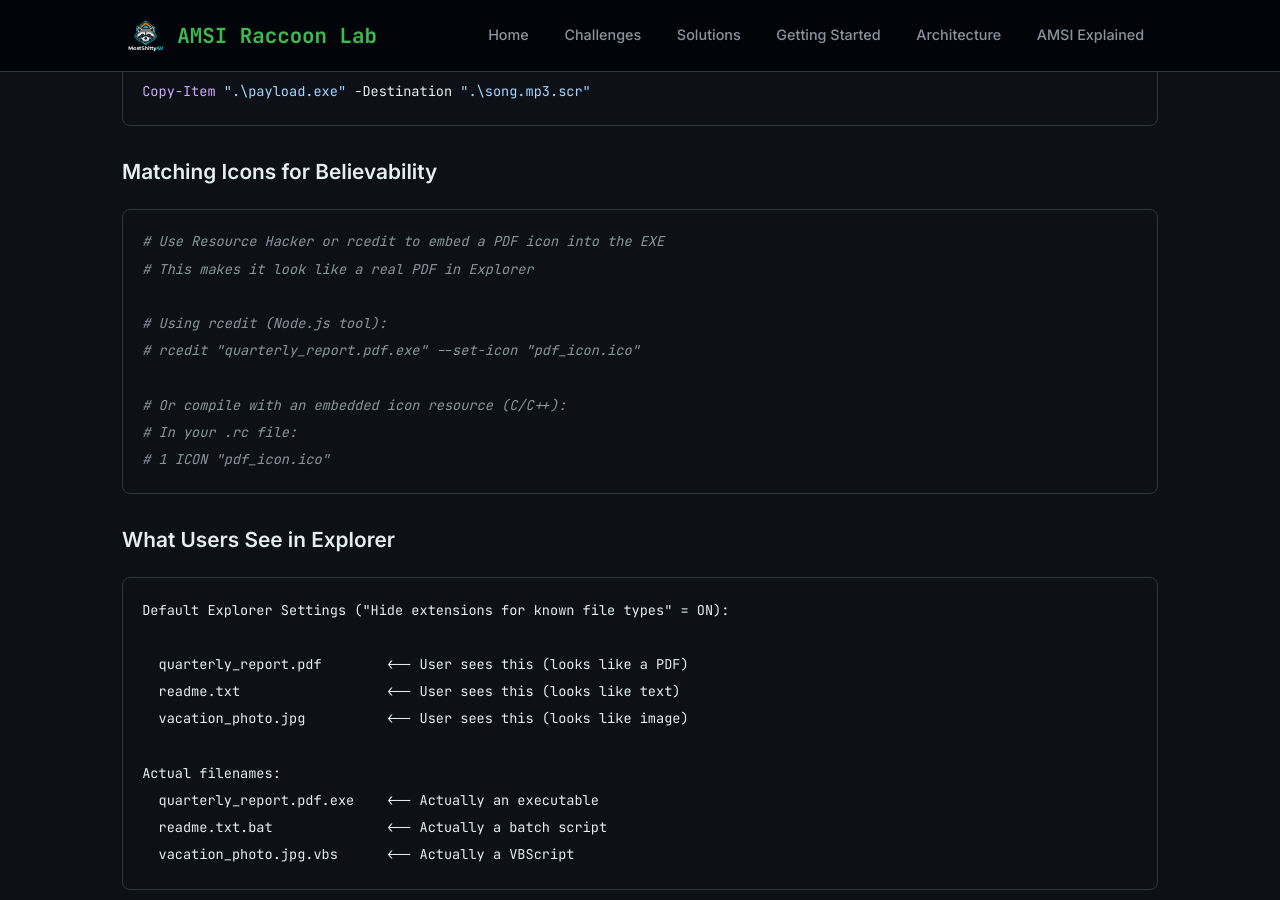
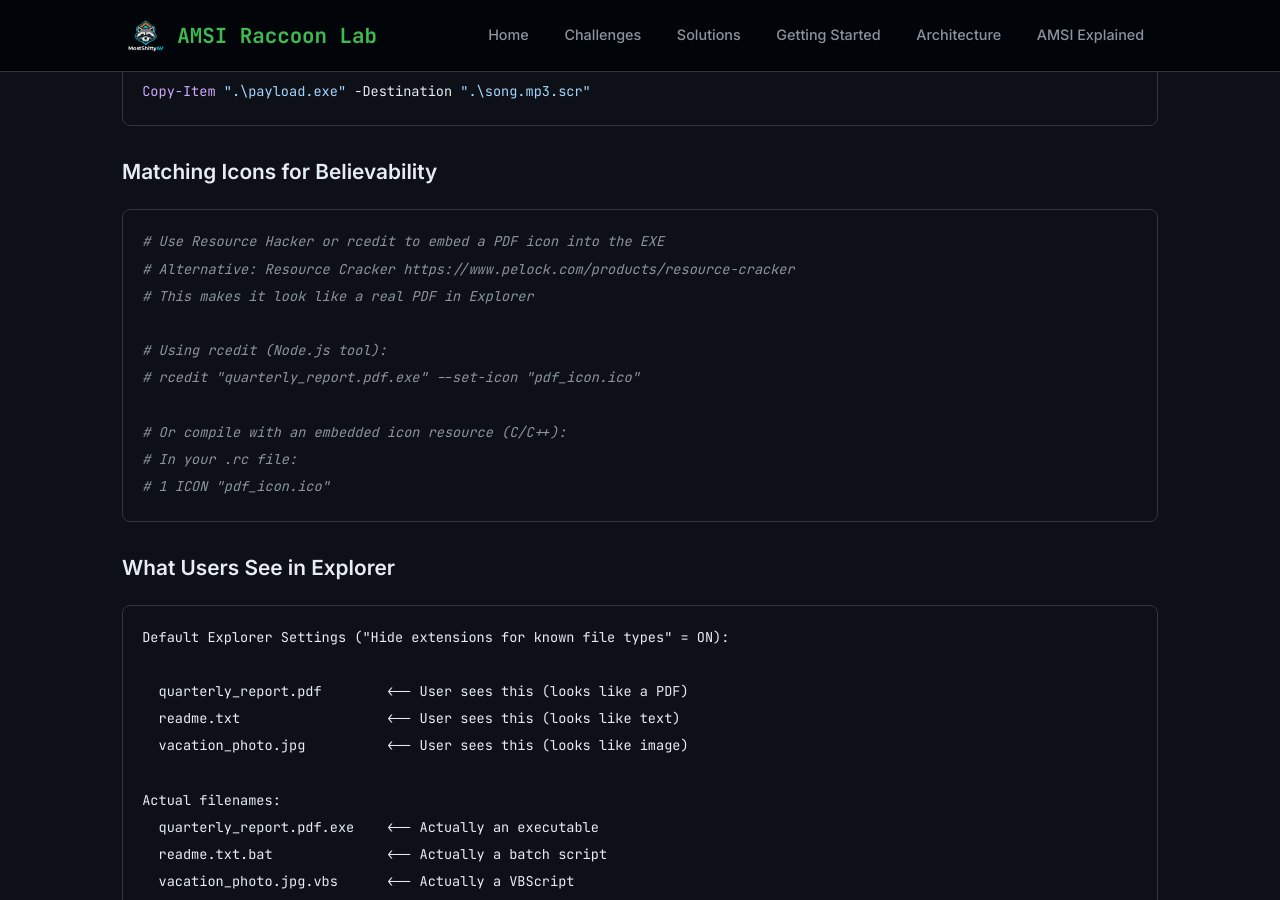
Before and after one commit to BenjiTrapp/MostShittyAV, a Jekyll site: the page built from solutions/24-double-extension.md, in a window 1280 px wide and 900 px high, scrolled down 1238 px. Built offline with Jekyll 4.4.1, drawn with Linux system fonts in a browser that asks for light colours.

Commit message:
List Resource Cracker as an optional alternative in BenjiTrapp/MostShittyAV

````diff
--- a/solutions/24-double-extension.md
+++ b/solutions/24-double-extension.md
@@ -49,6 +49,7 @@ Copy-Item ".\payload.exe" -Destination ".\song.mp3.scr"
 
 ```powershell
 # Use Resource Hacker or rcedit to embed a PDF icon into the EXE
+# Alternative: Resource Cracker https://www.pelock.com/products/resource-cracker
 # This makes it look like a real PDF in Explorer
 
 # Using rcedit (Node.js tool):
````
